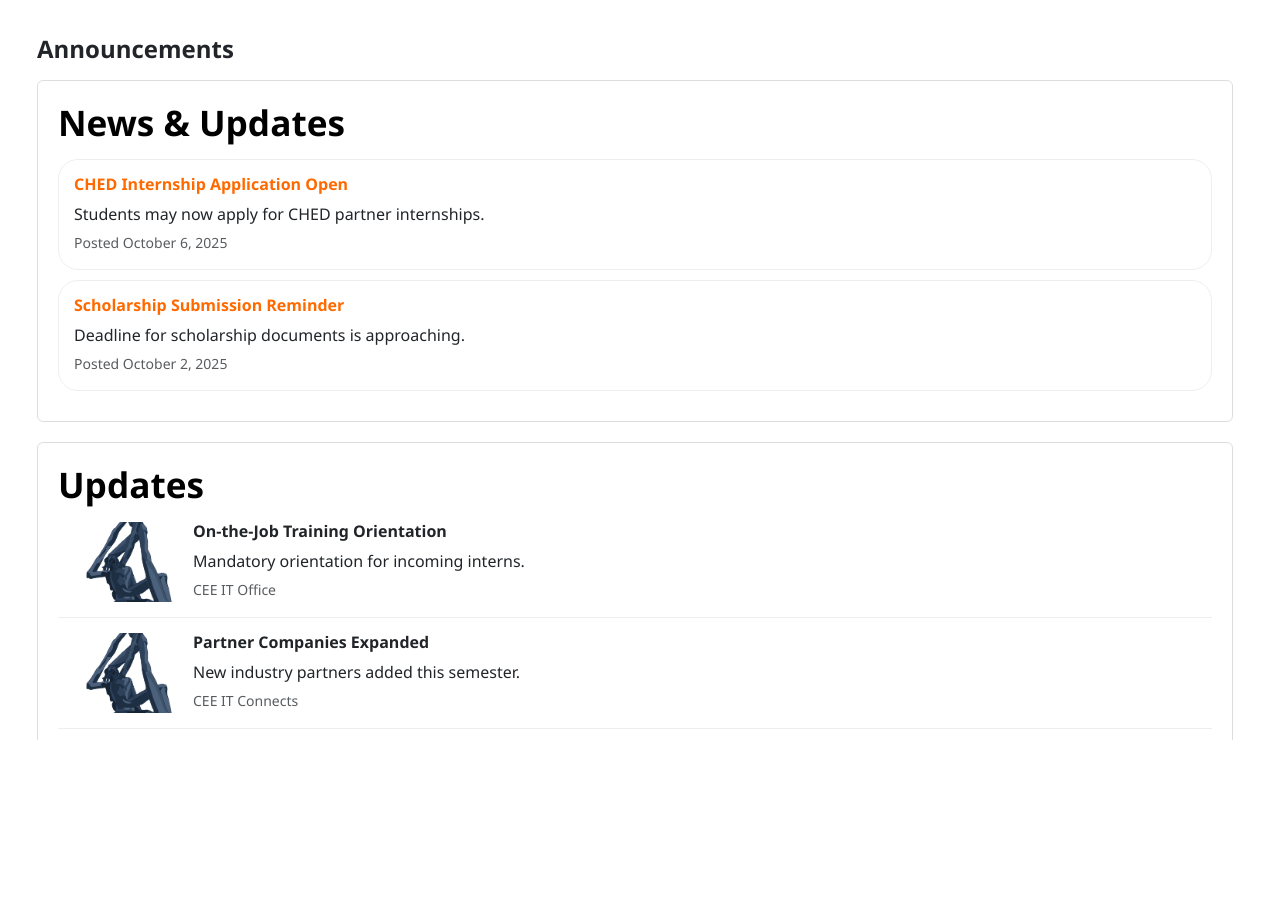
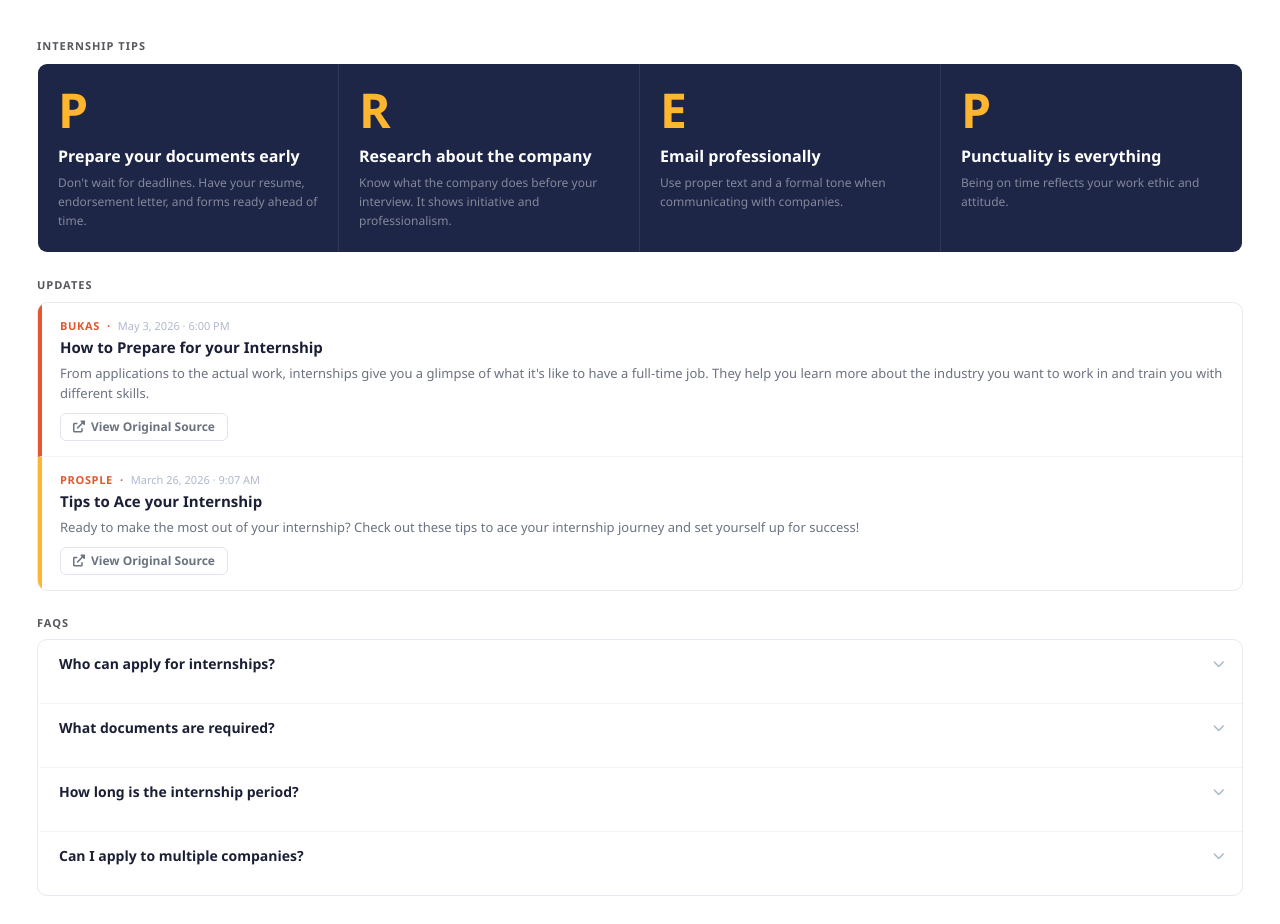
Before and after one commit to EyesAndOranges/CEE-IT-Connects, a PHP site: page /announcement.php in a window 1280 px wide. Shown: the part 70-994 px from the top of the page. Before the commit the page ends 810 px from the top, so only its background shows below. Run offline with PHP 8.4, Linux system fonts and the light colour scheme; the visitor is signed in with stand-in values (Sample User, id 1); data that the repository does not hold is empty; some libraries are stand-ins or nearby versions.

Commit message:
ui revise 2

```diff
--- a/CEE_IT_Connects/PHP/announcement.php
+++ b/CEE_IT_Connects/PHP/announcement.php
@@ -15,88 +15,201 @@ require 'auth.php'; ?>
 
     <style>
         body {
-            background: #f4f4f4;
+            background: #f0f2f5;
         }
 
-        /* Page height control */
         .announcement-wrapper {
-            height: calc(100vh - 70px);
-            padding: 25px;
+            min-height: calc(100vh - 70px);
+            padding: 28px 25px;
         }
 
-        /* Scrollable content */
-        .announcement-scroll {
-            height: 100%;
-            overflow-y: auto;
-            padding-right: 10px;
+        .section-label {
+            font-size: 11px;
+            font-weight: 700;
+            color: #56585c;
+            letter-spacing: 0.09em;
+            text-transform: uppercase;
+            margin: 24px 0 8px 0;
         }
 
-        /* Section cards */
-        .announcement-section {
-            background: #fff;
-            border: 1px solid #ddd;
-            border-radius: 6px;
-            padding: 20px;
-            margin-bottom: 20px;
+        .section-label:first-of-type { margin-top: 0; }
+
+        /* PREP BANNER */
+        .prep-banner {
+            display: grid;
+            grid-template-columns: repeat(4, 1fr);
+            border-radius: 10px;
+            overflow: hidden;
+            border: 1px solid rgba(255,255,255,0.05);
         }
 
-        .section-title {
-            font-weight: 800;
-            color: #272f54;
-            margin-bottom: 15px;
+        .prep-col {
+            background: #1e2647;
+            padding: 22px 20px;
+            border-right: 1px solid rgba(255,255,255,0.08);
         }
 
-        /* News cards */
-        .news-card {
-            border: 1px solid #eee;
-            border-radius: 6px;
-            padding: 15px;
-            margin-bottom: 10px;
+        .prep-col:last-child { border-right: none; }
+
+        .prep-letter {
+            font-size: 48px;
+            font-weight: 900;
+            color: #FFB62F;
+            line-height: 1;
+            margin: 0 0 10px 0;
         }
 
-        .news-card h6 {
-            color: #ff6a00;
-            font-weight: 700;
+        .prep-tip-title {
+            font-size: 16px;
+            font-weight: 600;
+            color: #fff;
+            margin: 0 0 5px 0;
         }
 
-        /* Update cards with image */
-        .update-card {
-            display: flex;
-            gap: 15px;
-            border-bottom: 1px solid #eee;
-            padding-bottom: 15px;
-            margin-bottom: 15px;
+        .prep-tip-desc {
+            font-size: 12px;
+            color: rgba(255,255,255,0.45);
+            margin: 0;
+            line-height: 1.6;
         }
 
-        .update-card img {
-            width: 120px;
-            height: 80px;
-            object-fit: cover;
-            border-radius: 4px;
+        /* UPDATE CARDS */
+        .ann-card {
+            background: #fff;
+            border: 1px solid #e8eaf0;
+            border-radius: 10px;
+            overflow: hidden;
         }
 
-        /* Internship tips icons */
-        .tip-box {
-            text-align: center;
-            padding: 15px;
-            border: 1px solid #eee;
-            border-radius: 6px;
+        .update-card-new {
+            padding: 15px 18px;
+            border-bottom: 1px solid #f3f4f7;
+            border-left: 4px solid transparent;
+            transition: background 0.15s;
         }
 
-        .tip-box i {
-            font-size: 28px;
-            color: #ff6a00;
-            margin-bottom: 8px;
+        .update-card-new:last-child { border-bottom: none; }
+        .update-card-new:nth-child(1) { border-left-color: #E4572E; }
+        .update-card-new:nth-child(2) { border-left-color: #FFB62F; }
+        .update-card-new:hover { background: #fafbfc; }
+
+        .update-card-source {
+            font-size: 11px;
+            font-weight: 700;
+            color: #E4572E;
+            text-transform: uppercase;
+            letter-spacing: 0.06em;
+            margin: 0 0 4px 0;
+        }
+
+        .update-card-source span {
+            font-weight: 400;
+            color: #b0b8cc;
+            text-transform: none;
+            letter-spacing: 0;
+        }
+
+        .update-card-title {
+            font-size: 15px;
+            font-weight: 700;
+            color: #1a1f36;
+            margin: 0 0 5px 0;
+            line-height: 1.3;
+        }
+
+        .update-card-desc {
+            font-size: 13px;
+            color: #6b7280;
+            margin: 0 0 10px 0;
+            line-height: 1.55;
+            display: -webkit-box;
+            -webkit-line-clamp: 2;
+            -webkit-box-orient: vertical;
+            overflow: hidden;
+        }
+
+        .update-card-link {
+            display: inline-flex;
+            align-items: center;
+            gap: 6px;
+            font-size: 12px;
+            font-weight: 600;
+            color: #6b7280;
+            border: 1px solid #e0e4ed;
+            border-radius: 6px;
+            padding: 4px 12px;
+            text-decoration: none;
+            transition: border-color 0.15s, color 0.15s;
+        }
+
+        .update-card-link:hover {
+            border-color: #E4572E;
+            color: #E4572E;
         }
 
         /* FAQ */
         .faq-item {
-            background: #ff6a00;
-            color: #fff;
-            padding: 10px 15px;
-            border-radius: 4px;
-            margin-bottom: 8px;
+            border-bottom: 1px solid #f3f4f7;
+            border-left: 3px solid transparent;
+            cursor: pointer;
+            transition: border-color 0.2s;
+        }
+
+        .faq-item:last-child { border-bottom: none; }
+
+        .faq-question {
+            display: flex;
+            align-items: center;
+            justify-content: space-between;
+            gap: 12px;
+            padding: 13px 18px;
+            transition: background 0.15s;
+        }
+
+        .faq-item:hover .faq-question { background: #fafbfc; }
+
+        .faq-item.open .faq-question {
+            background: #e8f1ff;
+        }
+
+        .faq-q-text {
+            font-size: 14px;
             font-weight: 600;
+            color: #1a1f36;
+            margin: 0;
+            transition: color 0.2s;
+        }
+
+        .faq-item.open .faq-q-text { color: #2563eb; }
+
+        .faq-chevron {
+            font-size: 12px;
+            color: #b0b8cc;
+            transition: transform 0.25s ease, color 0.2s;
+            flex-shrink: 0;
+        }
+
+        .faq-item.open .faq-chevron {
+            transform: rotate(180deg);
+            color: #2563eb;
+        }
+
+        .faq-item.open { border-left-color: #2563eb; }
+
+        .faq-answer {
+            font-size: 13px;
+            color: #6b7280;
+            line-height: 1.65;
+            max-height: 0;
+            overflow: hidden;
+            transition: max-height 0.3s ease, padding 0.25s ease;
+            padding: 0 18px;
+            background: #f5f8ff;
+        }
+
+        .faq-item.open .faq-answer {
+            max-height: 150px;
+            padding: 10px 18px 14px 18px;
         }
     </style>
 </head>
@@ -106,159 +219,97 @@ require 'auth.php'; ?>
     <?php include 'navbar.php'; ?>
 
     <section class="announcement-wrapper">
-        <div class="container-fluid h-100">
+        <div class="container-fluid">
 
-            <h4 class="fw-bold mb-3">Announcements</h4>
-
-            <div class="announcement-scroll">
-
-                <!-- NEWS & UPDATES -->
-                <div class="announcement-section">
-                    <h5 class="section-title">News & Updates</h5>
-
-                    <div class="news-card">
-                        <h6>CHED Internship Application Open</h6>
-                        <p class="mb-1">Students may now apply for CHED partner internships.</p>
-                        <small class="text-muted">Posted October 6, 2025</small>
+            <!-- INTERNSHIP TIPS — PREP Banner -->
+            <p class="section-label">Internship Tips</p>
+            <div class="prep-banner">
+                <div class="prep-col">
+                    <p class="prep-letter">P</p>
+                    <p class="prep-tip-title">Prepare your documents early</p>
+                    <p class="prep-tip-desc">Don't wait for deadlines. Have your resume, endorsement letter, and forms ready ahead of time.</p>
                 </div>
-
-                    <div class="news-card">
-                        <h6>Scholarship Submission Reminder</h6>
-                        <p class="mb-1">Deadline for scholarship documents is approaching.</p>
-                        <small class="text-muted">Posted October 2, 2025</small>
+                <div class="prep-col">
+                    <p class="prep-letter">R</p>
+                    <p class="prep-tip-title">Research about the company</p>
+                    <p class="prep-tip-desc">Know what the company does before your interview. It shows initiative and professionalism.</p>
+                </div>
+                <div class="prep-col">
+                    <p class="prep-letter">E</p>
+                    <p class="prep-tip-title">Email professionally</p>
+                    <p class="prep-tip-desc">Use proper text and a formal tone when communicating with companies.</p>
+                </div>
+                <div class="prep-col">
+                    <p class="prep-letter">P</p>
+                    <p class="prep-tip-title">Punctuality is everything</p>
+                    <p class="prep-tip-desc">Being on time reflects your work ethic and attitude.</p>
                 </div>
             </div>
 
             <!-- UPDATES -->
-                <div class="announcement-section">
-                    <h5 class="section-title">Updates</h5>
-
-                    <div class="update-card">
-                        <img src="../Sources/suhay husay.png">
-                        <div>
-                            <h6 class="fw-bold">On-the-Job Training Orientation</h6>
-                            <p class="mb-1">Mandatory orientation for incoming interns.</p>
-                            <small class="text-muted">CEE IT Office</small>
+            <p class="section-label">Updates</p>
+            <div class="ann-card">
+                <div class="update-card-new">
+                    <p class="update-card-source">Bukas &nbsp;·&nbsp; <span>May 3, 2026 · 6:00 PM</span></p>
+                    <p class="update-card-title">How to Prepare for your Internship</p>
+                    <p class="update-card-desc">From applications to the actual work, internships give you a glimpse of what it's like to have a full-time job. They help you learn more about the industry you want to work in and train you with different skills.</p>
+                    <a href="https://bukas.ph/blog/how-to-prepare-for-your-internship/" class="update-card-link" target="_blank"><i class="fas fa-external-link-alt"></i> View Original Source</a>
+                </div>
+                <div class="update-card-new">
+                    <p class="update-card-source">prosple &nbsp;·&nbsp; <span>March 26, 2026 · 9:07 AM</span></p>
+                    <p class="update-card-title">Tips to Ace your Internship</p>
+                    <p class="update-card-desc">Ready to make the most out of your internship? Check out these tips to ace your internship journey and set yourself up for success!</p>
+                    <a href="https://ph.prosple.com/on-the-job/tips-to-ace-your-internship" class="update-card-link" target="_blank"><i class="fas fa-external-link-alt"></i> View Original Source</a>
                 </div>
             </div>
 
-                    <div class="update-card">
-                        <img src="../Sources/suhay husay.png">
-                        <div>
-                            <h6 class="fw-bold">Partner Companies Expanded</h6>
-                            <p class="mb-1">New industry partners added this semester.</p>
-                            <small class="text-muted">CEE IT Connects</small>
+            <!-- FAQ -->
+            <p class="section-label">FAQs</p>
+            <div class="ann-card">
+                <div class="faq-item">
+                    <div class="faq-question">
+                        <p class="faq-q-text">Who can apply for internships?</p>
+                        <i class="fas fa-chevron-down faq-chevron"></i>
                     </div>
+                    <p class="faq-answer">All enrolled CEE IT students who have met the required academic and departmental requirements may apply for internship opportunities.</p>
                 </div>
+                <div class="faq-item">
+                    <div class="faq-question">
+                        <p class="faq-q-text">What documents are required?</p>
+                        <i class="fas fa-chevron-down faq-chevron"></i>
                     </div>
-
-                <!-- INTERNSHIP TIPS -->
-                <div class="announcement-section">
-                    <h5 class="section-title">Internship Tips</h5>
-
-                    <!-- <div class="row g-3">
-            <div class="col-md-3 col-6">
-                <div class="tip-box">
-                    <i class="fa-solid fa-clock"></i>
-                    <p class="mb-0">Submit On Time</p>
+                    <p class="faq-answer">Students are required to submit a resume, application form, endorsement letter, and other documents specified by the partner institution.</p>
                 </div>
+                <div class="faq-item">
+                    <div class="faq-question">
+                        <p class="faq-q-text">How long is the internship period?</p>
+                        <i class="fas fa-chevron-down faq-chevron"></i>
                     </div>
-            <div class="col-md-3 col-6">
-                <div class="tip-box">
-                    <i class="fa-solid fa-user-tie"></i>
-                    <p class="mb-0">Professional Resume</p>
+                    <p class="faq-answer">Internship duration depends on the program requirements and typically ranges from 300 to 600 hours.</p>
                 </div>
+                <div class="faq-item">
+                    <div class="faq-question">
+                        <p class="faq-q-text">Can I apply to multiple companies?</p>
+                        <i class="fas fa-chevron-down faq-chevron"></i>
                     </div>
-            <div class="col-md-3 col-6">
-                <div class="tip-box">
-                    <i class="fa-solid fa-laptop"></i>
-                    <p class="mb-0">Prepare Documents</p>
-                </div>
-            </div>
-            <div class="col-md-3 col-6">
-                <div class="tip-box">
-                    <i class="fa-solid fa-users"></i>
-                    <p class="mb-0">Attend Briefings</p>
-                </div>
-            </div>
-        </div> -->
-                </div>
-
-                <!-- FAQ -->
-                <div class="announcement-section">
-                    <h5 class="section-title">FAQs</h5>
-
-                    <div class="accordion" id="faqAccordion">
-
-                        <div class="accordion-item mb-2">
-                            <h2 class="accordion-header">
-                                <button class="accordion-button collapsed fw-semibold" type="button"
-                                    data-bs-toggle="collapse" data-bs-target="#faq1">
-                                    Who can apply for internships?
-                                </button>
-                            </h2>
-                            <div id="faq1" class="accordion-collapse collapse" data-bs-parent="#faqAccordion">
-                                <div class="accordion-body">
-                                    All enrolled CEE IT students who have met the required academic
-                                    and departmental requirements may apply for internship opportunities.
-                                </div>
-                            </div>
-                        </div>
-
-                        <div class="accordion-item mb-2">
-                            <h2 class="accordion-header">
-                                <button class="accordion-button collapsed fw-semibold" type="button"
-                                    data-bs-toggle="collapse" data-bs-target="#faq2">
-                                    What documents are required?
-                                </button>
-                            </h2>
-                            <div id="faq2" class="accordion-collapse collapse" data-bs-parent="#faqAccordion">
-                                <div class="accordion-body">
-                                    Students are required to submit a resume, application form,
-                                    endorsement letter, and other documents specified by the partner institution.
-                                </div>
-                            </div>
-                        </div>
-
-                        <div class="accordion-item mb-2">
-                            <h2 class="accordion-header">
-                                <button class="accordion-button collapsed fw-semibold" type="button"
-                                    data-bs-toggle="collapse" data-bs-target="#faq3">
-                                    How long is the internship period?
-                                </button>
-                            </h2>
-                            <div id="faq3" class="accordion-collapse collapse" data-bs-parent="#faqAccordion">
-                                <div class="accordion-body">
-                                    Internship duration depends on the program requirements
-                                    and typically ranges from 300 to 600 hours.
-                                </div>
-                            </div>
-                        </div>
-
-                        <div class="accordion-item mb-2">
-                            <h2 class="accordion-header">
-                                <button class="accordion-button collapsed fw-semibold" type="button"
-                                    data-bs-toggle="collapse" data-bs-target="#faq4">
-                                    Can I apply to multiple companies?
-                                </button>
-                            </h2>
-                            <div id="faq4" class="accordion-collapse collapse" data-bs-parent="#faqAccordion">
-                                <div class="accordion-body">
-                                    Yes. Students may apply to multiple internship listings,
-                                    but acceptance is subject to approval and availability.
-                                </div>
+                    <p class="faq-answer">Yes. Students may apply to multiple internship listings, but acceptance is subject to approval and availability.</p>
                 </div>
             </div>
 
         </div>
-                </div>
+    </section>
 
-
-            </div>
-        </div>
-    </section>
     <script src="https://cdn.jsdelivr.net/npm/bootstrap@5.3.0/dist/js/bootstrap.bundle.min.js"></script>
     <script src="../JS/index-script.js"></script>
+    <script>
+        document.querySelectorAll('.faq-item').forEach(item => {
+            item.querySelector('.faq-question').addEventListener('click', () => {
+                const isOpen = item.classList.contains('open');
+                document.querySelectorAll('.faq-item').forEach(i => i.classList.remove('open'));
+                if (!isOpen) item.classList.add('open');
+            });
+        });
+    </script>
 </body>
 
 </html>
```
Lines whose indentation alone changed are shown as unchanged.
